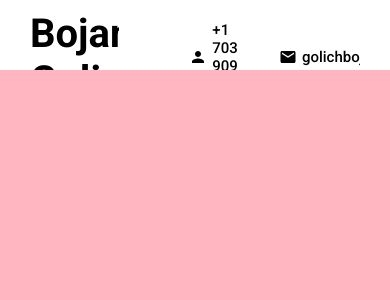
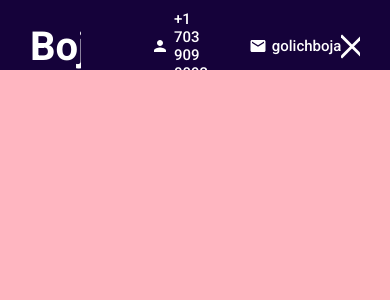
Before and after one commit to bokigolic/my-react-potrfolio, a React (Create React App) app: page / in a window 390 px wide. Shown: the top 300 px of the page. Built offline with nearby package versions, Linux system fonts and the light colour scheme.

Commit message:
example for hamburger menu, using first, last and nth child

```diff
--- a/src/components/topbar/Topbar.jsx
+++ b/src/components/topbar/Topbar.jsx
@@ -1,13 +1,13 @@
 import "./topbar.scss";
 import { Person, Mail } from "@mui/icons-material";
 
-export default function Topbar({ menuOpen, setMenuOpen }) {
+export default function Topbar() {
   return (
-    <div className={"topbar " + (menuOpen && "active")}>
+    <div className={"topbar active"}>
       <div className="wrapper">
         <div className="left">
           <a href="#intro" className="logo">
-            Bojan Golic
+            Bojan
           </a>
           <div className="itemContainer">
             <Person className="icon" />
@@ -19,7 +19,7 @@ export default function Topbar({ menuOpen, setMenuOpen }) {
           </div>
         </div>
         <div className="right">
-          <div className="hamburger" onClick={()=>setMenuOpen(!menuOpen)}>
+          <div className="hamburger">
             <span className="line1"></span>
             <span className="line2"></span>
             <span className="line3"></span>
--- a/src/components/topbar/topbar.scss
+++ b/src/components/topbar/topbar.scss
@@ -46,5 +46,44 @@
         }
       }
     }
+    .right {
+      .hamburger {
+        width: 32px;
+        height: 25px;
+        display: flex;
+        flex-direction: column;
+        justify-content: space-between;
+        cursor: pointer;
 
-  }}
+        span {
+          width: 100%;
+          height: 3px;
+          background-color: $maniColor;
+          transform-origin: left;
+          transition: all 2s ease;
+        }
+      }
+    }
+  }
+&.active{
+  background-color: $maniColor;
+  color: white;
+
+  .hamburger{
+    span{
+      &:first-child{
+        background-color: white;
+        transform: rotate(45deg);
+      }
+      &:nth-child(2){
+        opacity: 0;
+      }
+      &:last-child{
+        background-color: white;
+        transform: rotate(-45deg);
+      }
+    }
+
+  }
+}
+  }
```
